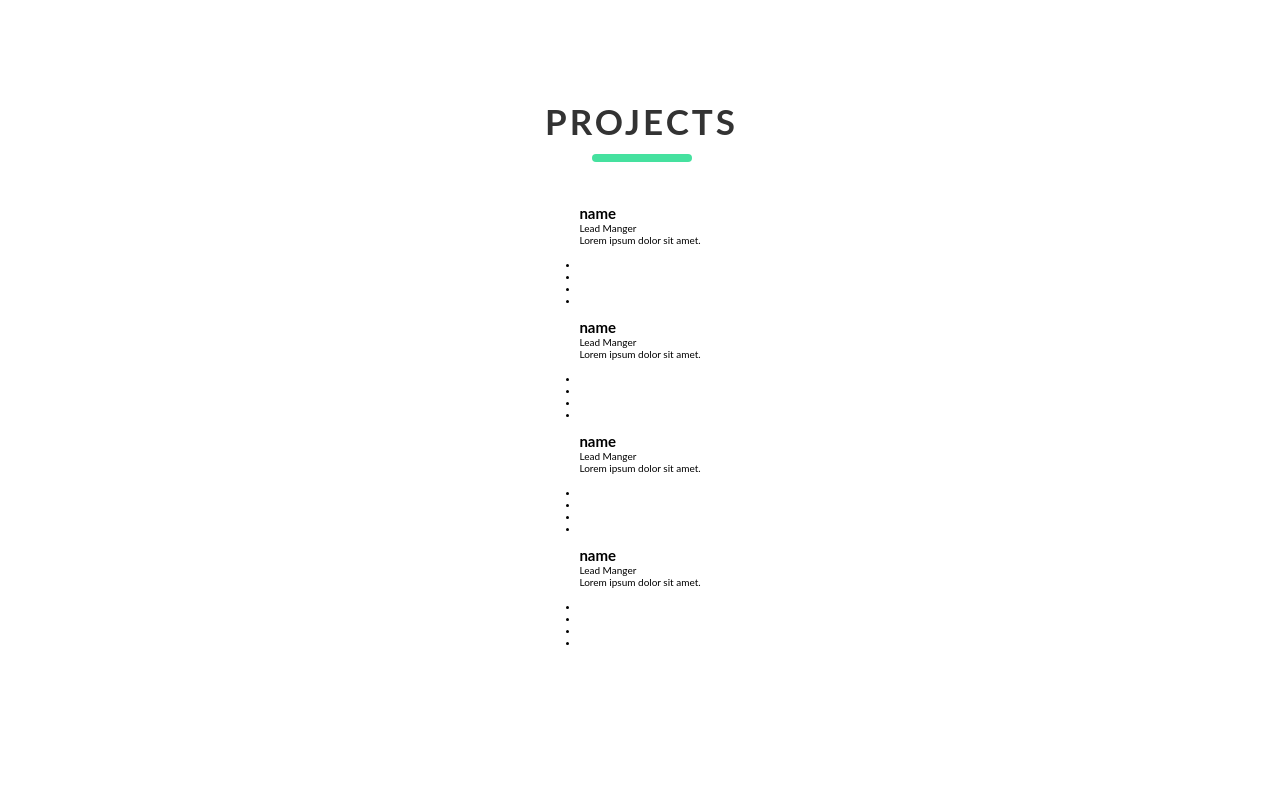
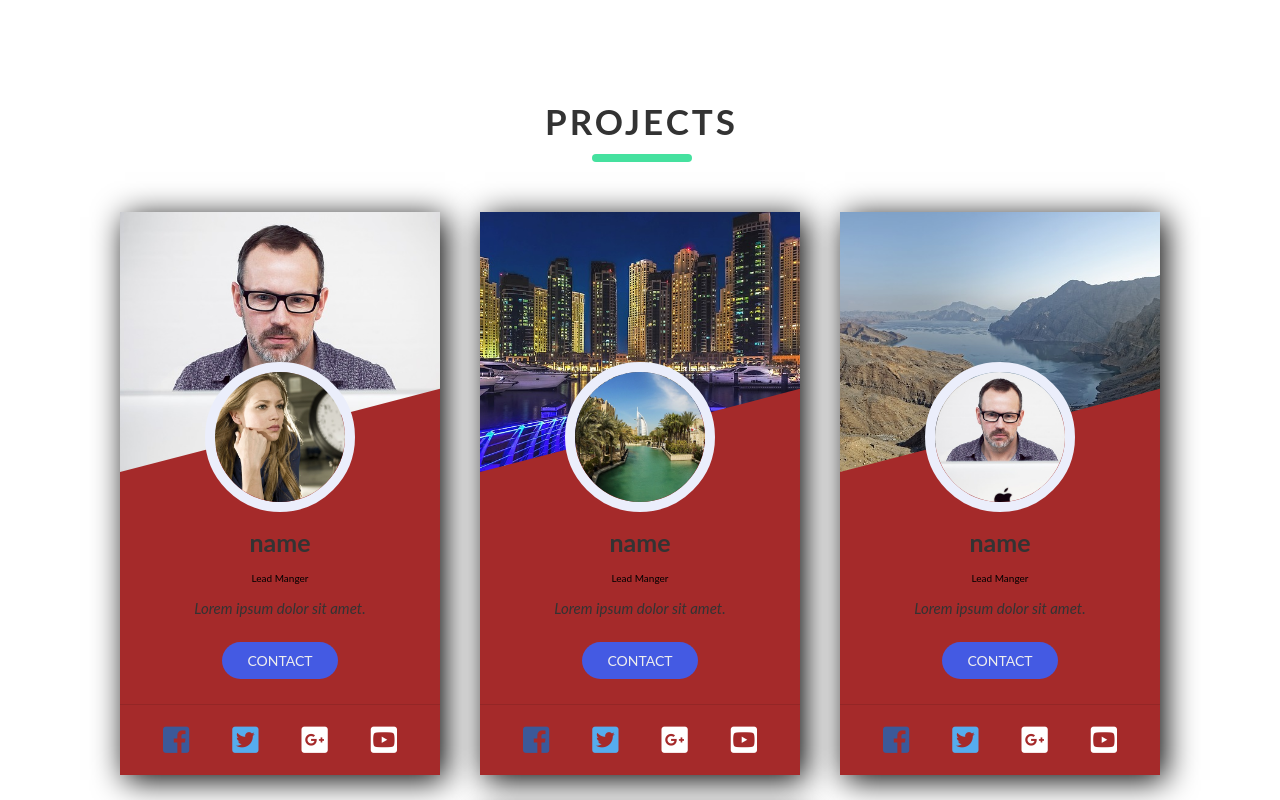
Before and after one commit to shafali03/Cards, a plain HTML site: page index.html in a window 1280 px wide. Shown: the top 800 px of the page. Drawn offline with Linux system fonts and the light colour scheme.

Commit message:
update complete

```diff
--- a/main.css
+++ b/main.css
@@ -7,6 +7,10 @@
 html {
   font-size: 10px;
   font-family: "Lato", sans-serif;
+}
+
+body {
+  overflow-x: hidden;
 }
 
 a {
@@ -48,3 +52,153 @@ section {
   align-content: center;
   flex-direction: column;
 }
+
+.card {
+  width: 32rem;
+  background-color: brown;
+  display: flex;
+  flex-direction: column;
+  align-items: center;
+  justify-content: center;
+  margin: 2rem 0;
+  box-shadow: 0.5rem 0.5rem 3rem rgba(0, 0, 0.2);
+}
+
+.card .card-img {
+  width: 100%;
+  height: 26rem;
+  object-fit: cover;
+  -webkit-clip-path: polygon(0 0, 100% 0, 100% 68%, 0% 100%);
+  clip-path: polygon(0 0, 100% 0, 100% 68%, 0% 100%);
+}
+
+.profile-img {
+  width: 15rem;
+  height: 15rem;
+  object-fit: cover;
+  border-radius: 50%;
+  margin-top: -11rem;
+  z-index: 500;
+  border: 1rem solid #ebeefb;
+}
+
+.card h1 {
+  font-size: 2.5rem;
+  color: #333;
+  margin: 1.5rem 0;
+}
+
+.job-title {
+  color: #777;
+  font-size: 1rem;
+  font-weight: 300;
+}
+
+.about {
+  font-size: 1.5rem;
+  margin: 1.5rem 0;
+  font-style: italic;
+  text-align: center;
+  color: #333;
+}
+
+.card .btn {
+  padding: 1rem 2.5rem;
+  background-color: #445ae3;
+  border-radius: 2rem;
+  margin: 1rem;
+  text-transform: uppercase;
+  color: #eee;
+  font-size: 1.4rem;
+  transition: all 0.5s;
+}
+
+.card .btn:hover {
+  transform: translateY(-2px);
+  box-shadow: 0.5rem 0.5rem. 2rem rgba(0, 0, 0, 0.2);
+}
+
+.card .btn:active {
+  transform: translateY(0);
+  box-shadow: none;
+}
+
+.social-media {
+  width: 100%;
+  list-style: none;
+  display: flex;
+  justify-content: space-evenly;
+  padding: 2rem 0;
+  margin-top: 1.5rem;
+  border-top: 1px solid rgba(0, 0, 0, 0.1);
+}
+
+.social-media i {
+  font-size: 3rem;
+  transition: color 0.5s;
+}
+
+.fa-facebook-square {
+  color: #3b5999;
+}
+
+.fa-twitter-square {
+  color: #55acee;
+}
+
+.fa-instagram {
+  color: #e5583c;
+}
+
+.fa-youtube-square {
+}
+
+.fa-youtube-square:hover,
+.fa-instagram:hover,
+.fa-facebook-square:hover,
+.fa-twitter-square:hover {
+  color: #45e19f;
+}
+
+@media screen and (min-width: 700px) {
+  .card-wrapper {
+    flex-direction: row;
+    flex-wrap: wrap;
+    justify-content: center;
+    align-items: center;
+  }
+
+  .card {
+    margin: 2rem;
+    transition: transform 0.5s;
+  }
+
+  @keyframes fadeIn {
+    from {
+      opacity: 0;
+    }
+    to {
+      opacity: 1;
+    }
+  }
+
+  .card:nth-child(1) {
+    animation: fadeIn 0.5s 0.5s backwards;
+  }
+
+  .card:nth-child(2) {
+    animation: fadeIn 0.5s 1s backwards;
+  }
+
+  .card:nth-child(3) {
+    animation: fadeIn 0.5s 1.5s backwards;
+  }
+
+  .card:nth-child(4) {
+    animation: fadeIn 0.5s 2s backwards;
+  }
+
+  .card:hover {
+    transform: scale(1.05);
+  }
+}
```
Also changed, not shown: images/img-1.jpg (added), images/img-2.jpg (added), images/img-3.jpg (added), images/img-4.jpg (added), images/img-5.jpg (added).
